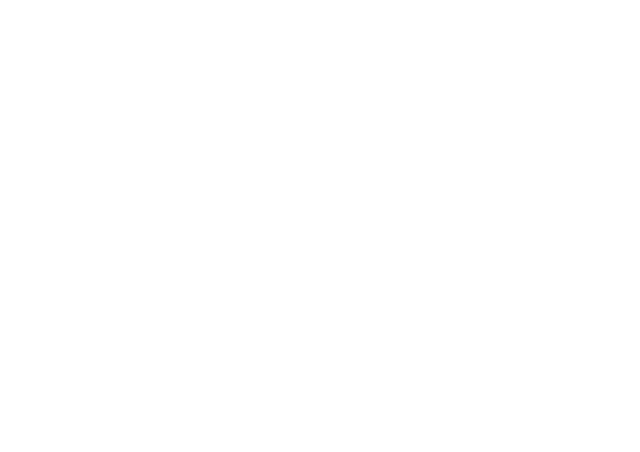
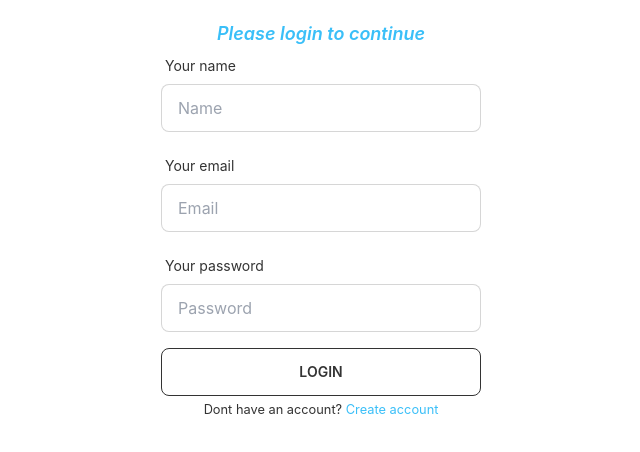
Before and after one commit to shahriar-kasem/to-do-app, a React (Create React App) app: page /login in a window 1280 px wide. Before the commit this address had no page. Shown: the top 452 px of the page, without its empty margins (319-959 px from the left). Built offline with nearby package versions, Linux system fonts and the light colour scheme.

Commit message:
login page design done

```diff
--- a/package.json
+++ b/package.json
@@ -11,7 +11,7 @@
     "react": "^18.1.0",
     "react-dom": "^18.1.0",
     "react-firebase-hooks": "^5.0.3",
-    "react-hook-form": "^7.31.1",
+    "react-hook-form": "^7.31.3",
     "react-query": "^3.39.1",
     "react-router-dom": "^6.3.0",
     "react-scripts": "^5.0.1",
--- a/src/App.js
+++ b/src/App.js
@@ -3,6 +3,8 @@
 import ToDo from './components/ToDo/ToDo';
 import { ToastContainer } from 'react-toastify';
   import 'react-toastify/dist/ReactToastify.css';
+import Login from './components/shared/Login';
+import SignUp from './components/shared/SignUp';
 
 
 function App() {
@@ -10,6 +12,8 @@
     <section>
       <Routes>
         <Route path='/' element={<ToDo></ToDo>}></Route>
+        <Route path='/login' element={<Login></Login>}></Route>
+        <Route path='/signup' element={<SignUp></SignUp>}></Route>
       </Routes>
       <ToastContainer></ToastContainer>
     </section>
--- a/src/components/ToDo/ToDo.js
+++ b/src/components/ToDo/ToDo.js
@@ -1,5 +1,6 @@
 import React from 'react';
 import { useForm } from 'react-hook-form';
+import { Link } from 'react-router-dom';
 import { toast } from 'react-toastify';
 import useNotes from '../../hooks/useNotes';
 import TaskList from '../TaskList';
@@ -62,11 +63,11 @@
         })
             .then(res => res.json())
             .then(data => {
-                if(data.deletedCount === 1){
+                if (data.deletedCount === 1) {
                     refetch()
                     toast.success('Task deleted successfully')
                 }
-                else{
+                else {
                     refetch()
                     toast.error('Something went wrong!')
                 }
@@ -74,7 +75,8 @@
     }
 
     return (
-        <section>
+        <section className='text-center'>
+            <Link to='/login'>Login</Link>
             <h1 className='text-info text-2xl text-center my-5 font-bold'><i>Welcome to To Do app</i></h1>
             <form className='flex flex-col justify-center items-center mx-2' onSubmit={handleSubmit(onSubmit)}>
                 <input className='border-2 p-2 my-1 w-full md:w-1/2 rounded-lg' placeholder='Name' {...register("name")} required />
@@ -85,7 +87,7 @@
                 <h1 className='text-center font-bold text-3xl my-1 text-success'>Your task list are below</h1>
                 <div className="overflow-x-auto">
                     {
-                        (notes.length >= 1) &&
+                        (notes?.length >= 1) &&
                         <table className="table w-3/4 lg mx-auto">
                             <thead>
                                 <tr>
@@ -112,7 +114,7 @@
                         </table>
                     }
                     {
-                        (notes.length === 0) &&
+                        (notes?.length === 0) &&
                         <p className='my-3 text-lg text-red-500 font-semibold text-center'>Please add something to see here</p>
                     }
                 </div>
--- /dev/null
+++ b/src/components/shared/Login.js
@@ -0,0 +1,102 @@
+import React from 'react';
+import { useForm } from 'react-hook-form';
+import { Link } from 'react-router-dom';
+
+const Login = () => {
+  const { register, handleSubmit, formState: { errors } } = useForm();
+  const onSubmit = (data, e) => {
+    const name = data.name;
+    const email = data.email;
+    const password = data.password;
+    const info = {name, email, password};
+    console.log(info)
+    e.target.reset()
+  };
+
+  return (
+    <section className='text-center mt-5'>
+      <h1 className='text-lg text-info font-semibold'><i>Please login to continue</i></h1>
+     <div>
+     <form className='flex flex-col items-center' onSubmit={handleSubmit(onSubmit)}>
+        <div class="form-control w-full max-w-xs">
+          <label class="label">
+            <span class="label-text">Your
+              name</span>
+          </label>
+          <input type="text" placeholder="Name" autoComplete='off' class="input input-bordered w-full max-w-xs"
+            {...register("name", {
+              required: {
+                value: true,
+                message: 'Your name is required'
+              }
+            })}
+          />
+          <label class="label">
+            {
+              errors?.name?.type === 'required' && <p className='text-red-500'><small>{errors.name.message}</small></p>
+            }
+          </label>
+        </div>
+        <div class="form-control w-full max-w-xs">
+          <label class="label">
+            <span class="label-text">Your
+              email</span>
+          </label>
+          <input type="email" placeholder="Email" autoComplete='off' class="input input-bordered w-full max-w-xs"
+            {...register("email", {
+              required: {
+                value: true,
+                message: 'Email is required'
+              },
+              pattern: {
+                value: /[a-z0-9]+@[a-z]+\.[a-z]{2,3}/,
+                message: 'Please enter a valid email'
+              }
+            })}
+          />
+          <label class="label">
+            {
+              errors?.email?.type === 'required' && <p className='text-red-500'><small>{errors.email.message}</small></p>
+            }
+            {
+              errors?.email?.type === 'pattern' && <p className='text-red-500'><small>{errors.email.message}</small></p>
+            }
+          </label>
+        </div>
+        <div class="form-control w-full max-w-xs">
+          <label class="label">
+            <span class="label-text">Your
+              password</span>
+          </label>
+          <input type="password" placeholder="Password" autoComplete='off' class="input input-bordered w-full max-w-xs"
+            {...register("password", {
+              required: {
+                value: true,
+                message: 'Password is required'
+              },
+              minLength: {
+                value: 8,
+                message: 'Your password must contain 8 character'
+              }
+            })}
+          />
+          <label class="label">
+            {
+              errors?.password?.type === 'required' && <p className='text-red-500'><small>{errors.password.message}</small></p>
+            }
+            {
+              errors?.password?.type === 'minLength' && <p className='text-red-500'><small>{errors.password.message}</small></p>
+            }
+          </label>
+        </div>
+        <button className='btn max-w-xs w-full btn-outline' type="submit">Login</button>
+      </form>
+     </div>
+      <div>
+      <p><small>Dont have an account? <Link className='text-info' to='/signup'>Create account</Link></small></p>
+      </div>
+    </section>
+  );
+};
+
+export default Login;
--- /dev/null
+++ b/src/components/shared/SignUp.js
@@ -0,0 +1,11 @@
+import React from 'react';
+
+const SignUp = () => {
+    return (
+        <div>
+
+        </div>
+    );
+};
+
+export default SignUp;
```
Also changed, not shown: 1 other file (tests, documents, lock files or other folders). Lines whose indentation alone changed are shown as unchanged.
